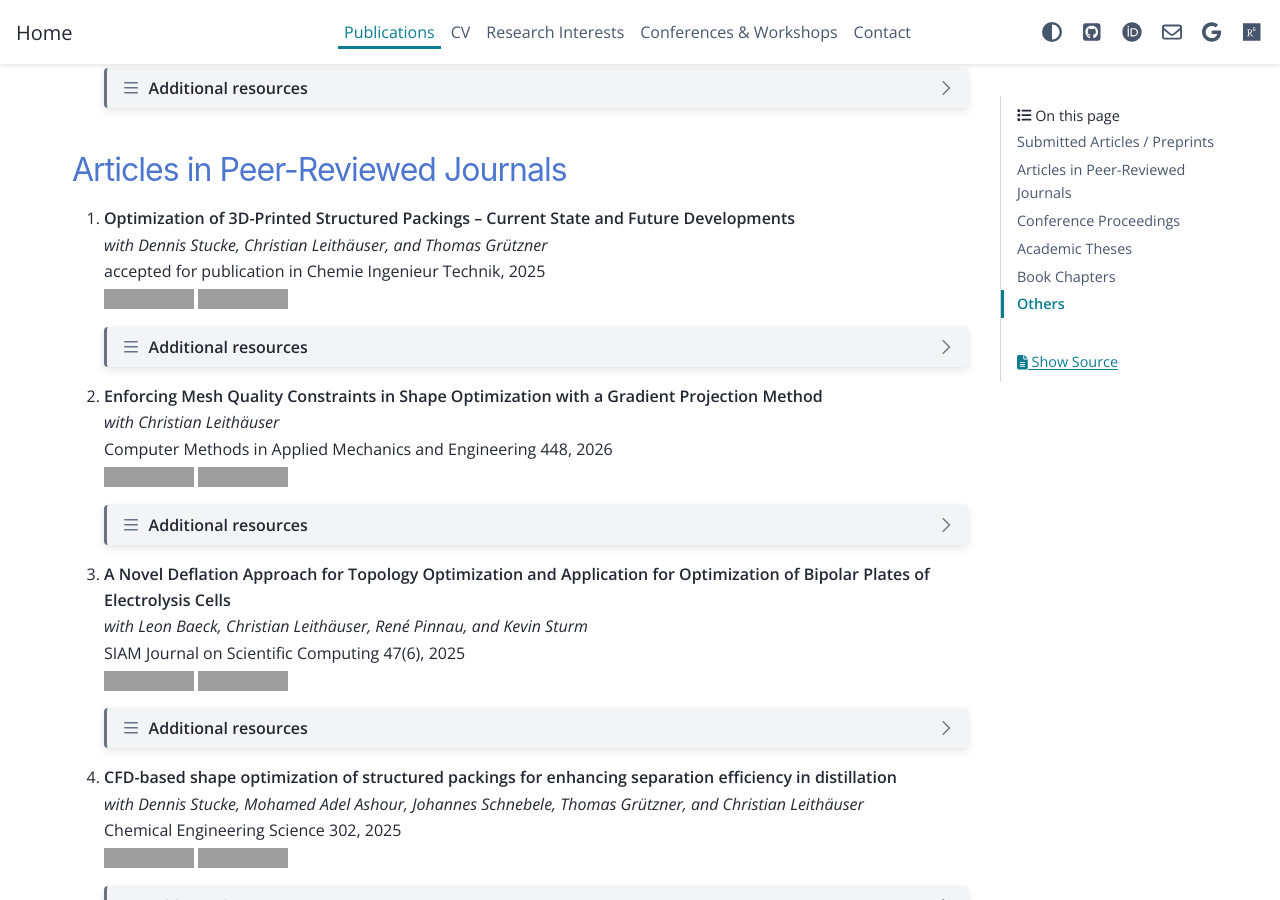
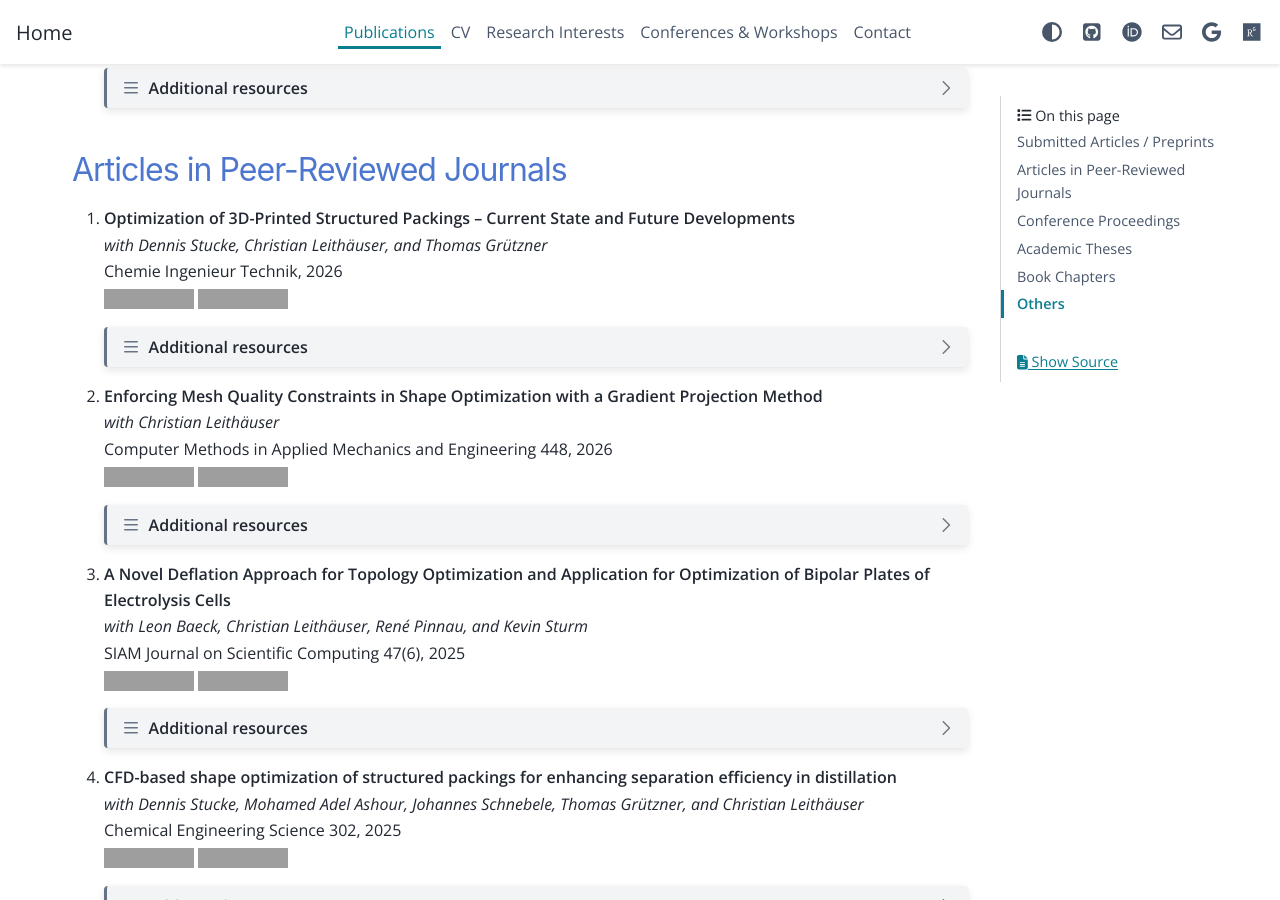
Before and after one commit to sblauth/sblauth.github.io, a Sphinx documentation site: the page built from source/publications.rst, in a window 1280 px wide and 900 px high, scrolled down 344 px, cut to the strip 0-900 px from the top of the window. Built offline with Sphinx 7.4.7 and the PyData theme 0.15.4, drawn with Linux system fonts in a browser that asks for light colours; some of the changed lines change nothing that is shown; grey boxes are pictures that could not be loaded.

Commit message:
update publications

```diff
--- a/source/publications.rst
+++ b/source/publications.rst
@@ -52,7 +52,7 @@
 
 #.  | **Optimization of 3D-Printed Structured Packings – Current State and Future Developments**
     | *with Dennis Stucke, Christian Leithäuser, and Thomas Grützner*
-    | accepted for publication in Chemie Ingenieur Technik, 2025
+    | Chemie Ingenieur Technik, 2026
     | |doi_19| |arxiv_19|
 
     .. dropdown:: Additional resources
@@ -68,12 +68,15 @@
 
                 .. code-block:: bibtex
 
-                    @Article{Stucke2025Optimization,
-                      author        = {Dennis Stucke and Sebastian Blauth and Christian Leith{\"a}user and Thomas Grützner},
-                      title         = {Optimization of 3D-Printed Structured Packings – Current State and Future Developments},
-                      year          = {2025},
-                      archiveprefix = {ChemRxiv},
-                      doi           = {10.26434/chemrxiv-2025-54lbn},
+                    @Article{Stucke2026Optimization,
+                      author   = {Stucke, Dennis and Blauth, Sebastian and Leithäuser, Christian and Grützner, Thomas},
+                      journal  = {Chemie Ingenieur Technik},
+                      title    = {{Optimization of 3D-Printed Structured Packings—Current State and Future Developments}},
+                      year     = {2026},
+                      number   = {n/a},
+                      volume   = {n/a},
+                      doi      = {10.1002/cite.70063},
+                      keywords = {Additive manufacturing, CFD, Distillation, Shape optimization, Structured packing},
                     }
 
             .. tab-item:: Plain text citation
@@ -82,8 +85,8 @@
 
                     Optimization of 3D-Printed Structured Packings – Current State and Future Developments
                     Dennis Stucke, Sebastian Blauth, Christian Leithäuser, and Thomas Grützner
-                    Preprint on ChemRxiv, 2025
-                    https://doi.org/10.26434/chemrxiv-2025-54lbn
+                    Chemie Ingenieur Technik, 2025
+                    https://doi.org/10.1002/cite.70063
 
 
 #.  | **Enforcing Mesh Quality Constraints in Shape Optimization with a Gradient Projection Method**
```
